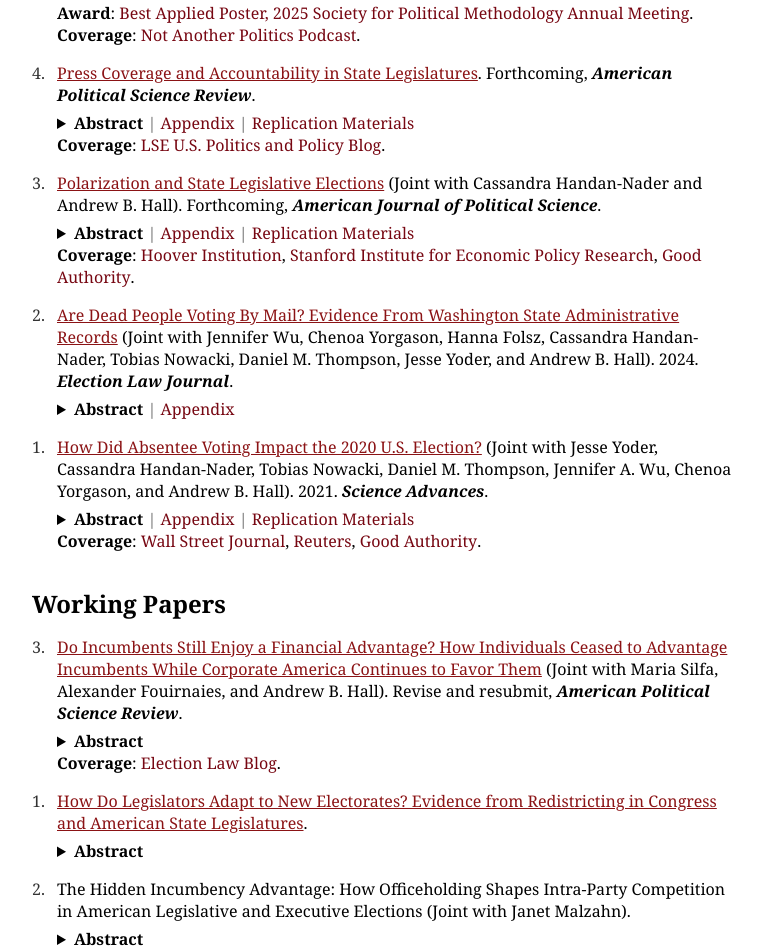
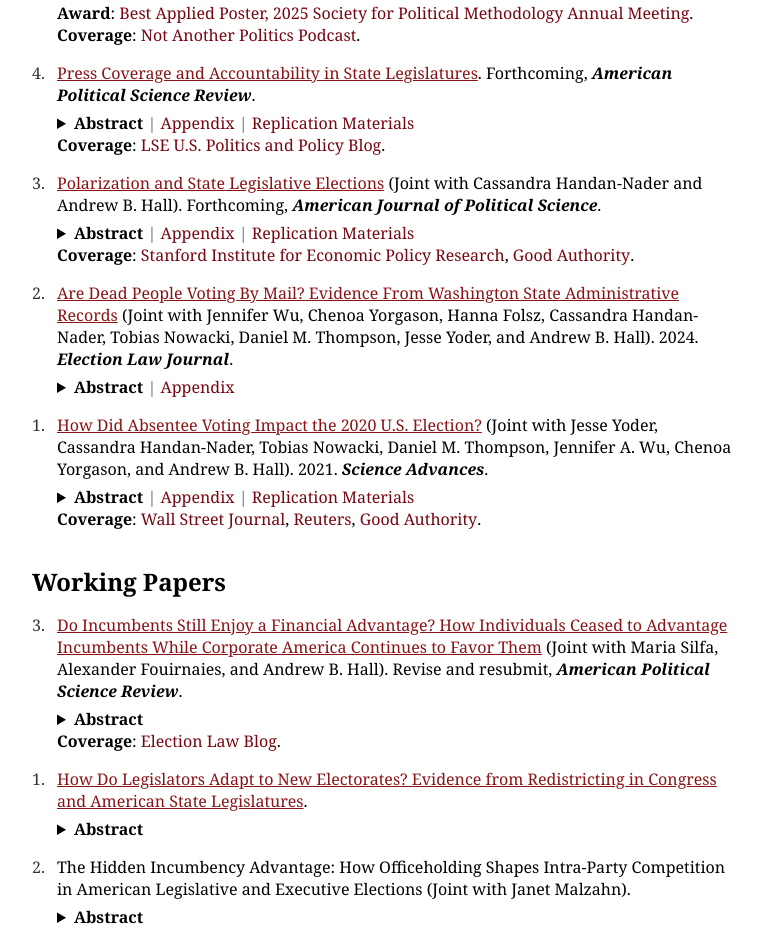
Before and after one commit to AndyMyersSkol/AndyMyersSkol.github.io, a Jekyll site: the page index.html, which Jekyll copies as it is, in a window 1280 px wide. Shown: the part 609-1559 px from the top of the page, without its empty margins (258-1020 px from the left). Built offline with Jekyll 4.4.1, drawn with Linux system fonts in a browser that asks for light colours.

Commit message:
Update index.html

```diff
--- a/index.html
+++ b/index.html
@@ -109,7 +109,7 @@
 U.S. state legislatures are critical policymaking institutions that are increasingly polarized, yet data and measurement limitations have prevented researchers from understanding how state legislative elections contribute to this polarization. To address this gap, we construct new measures of candidate ideology based on campaign contributions and roll-call votes, and we use them to offer the first systematic study of the relationship between candidate ideology and electoral outcomes in primary and general elections in state legislatures, 2000-2022. We find that the set of people running for state legislature has polarized substantially in recent decades. More-moderate candidates enjoy a meaningful advantage in contested general elections, but that advantage has declined somewhat in recent years. At the same time, more-extreme candidates are favored in contested primary elections. These new measures and data will allow researchers to build on these basic findings to understand how elections function in lower-information, lower-salience environments like American state legislatures.
                 </p>
             </details>
-            <strong>Coverage</strong>: <a href="https://www.hoover.org/research/polarization-and-state-legislative-elections" target="_blank" class="replication-link">Hoover Institution</a>, <a href="https://siepr.stanford.edu/news/roots-legislative-polarization-how-state-elections-are-producing-more-extreme-pipeline" target="_blank" class="replication-link">Stanford Institute for Economic Policy Research</a>, <a href="https://goodauthority.org/news/do-moderate-candidates-really-do-better-in-elections/" target="_blank" class="replication-link">Good Authority</a>.
+            <strong>Coverage</strong>: <a href="https://siepr.stanford.edu/news/roots-legislative-polarization-how-state-elections-are-producing-more-extreme-pipeline" target="_blank" class="replication-link">Stanford Institute for Economic Policy Research</a>, <a href="https://goodauthority.org/news/do-moderate-candidates-really-do-better-in-elections/" target="_blank" class="replication-link">Good Authority</a>.
         </li>
     </ul>
 
```
